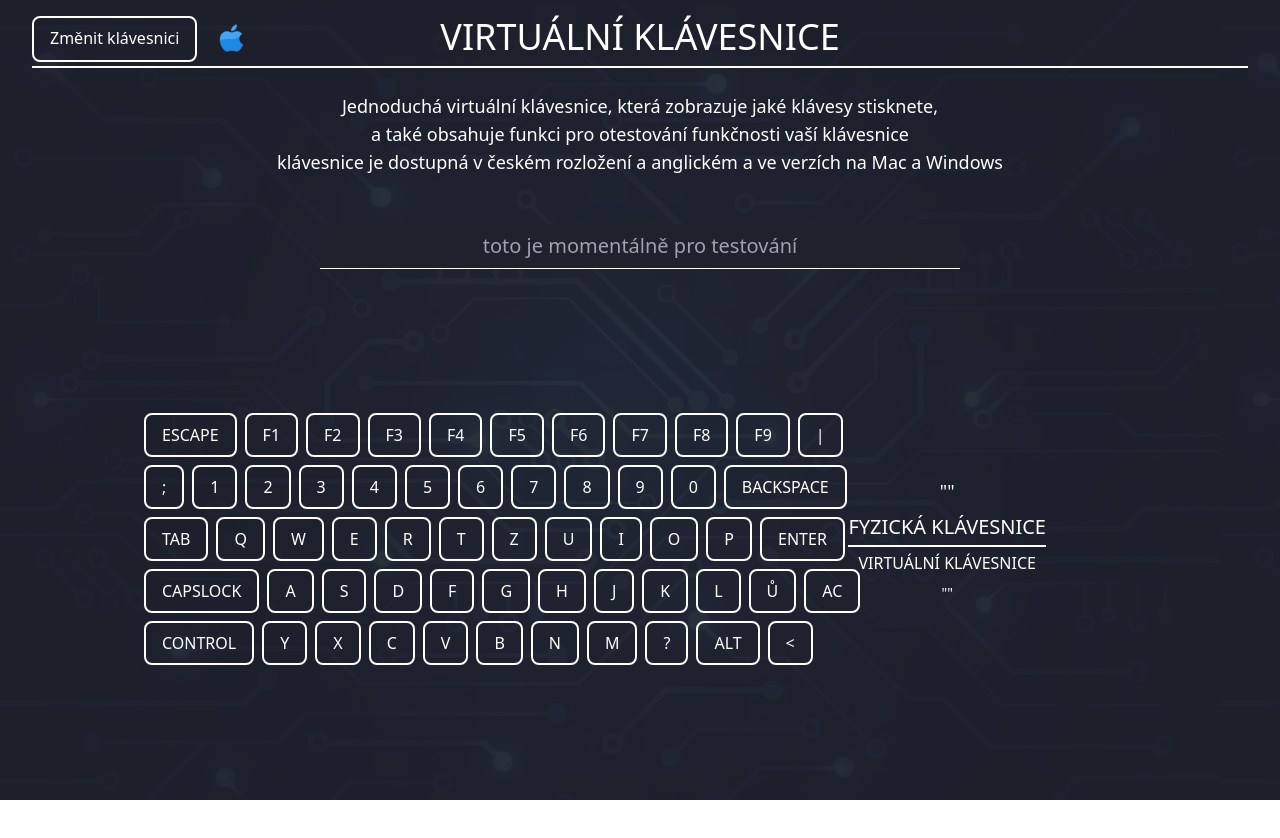
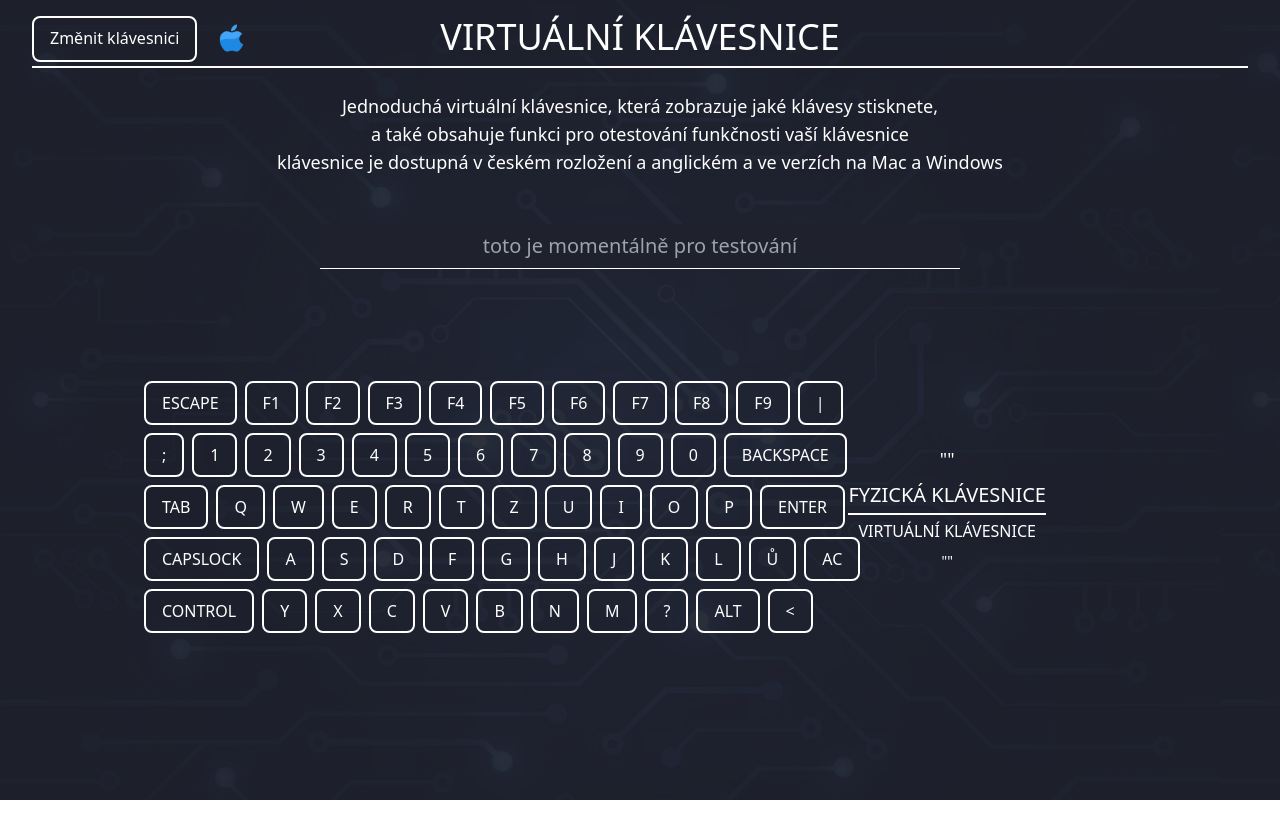
Before and after one commit to OndrejLosensky/virtual-keyboard, a React (Create React App) app: page / in a window 1280 px wide. Shown: the top 838 px of the page. Built offline with nearby package versions, Linux system fonts and the light colour scheme; the HTML template or start-up script is replaced by a standard one.

Commit message:
úprava velikosti padding-top

```diff
--- a/src/keyboard/Keyboard.js
+++ b/src/keyboard/Keyboard.js
@@ -56,7 +56,7 @@ const Keyboard = () => {
     return (
         <div>
             <InputKeyboard/>
-                <div className="flex justify-start h-screen tablet:pt-16 tablet:px-16 laptop:pt-32 laptop:px-32 bigScreen:px-80 bigScreen:pt-64 items-start ">
+                <div className="flex justify-start h-screen tablet:pt-12 tablet:px-16 laptop:pt-24 laptop:px-32 bigScreen:px-80 bigScreen:pt-48 items-start ">
                  <div className="text-white rounded-lg text-foreColorWhite
                      absolute left-0 top-0 ml-8 mt-4 flex flex-row">
 
```
